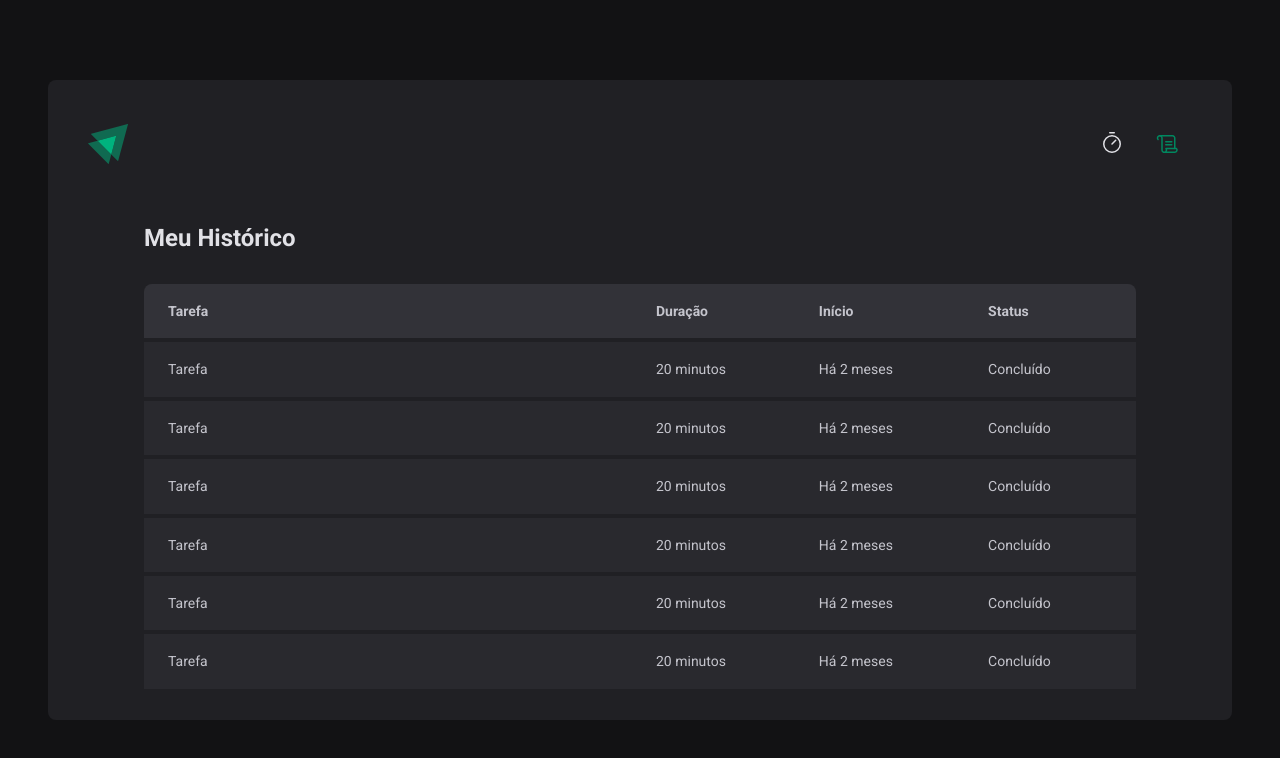
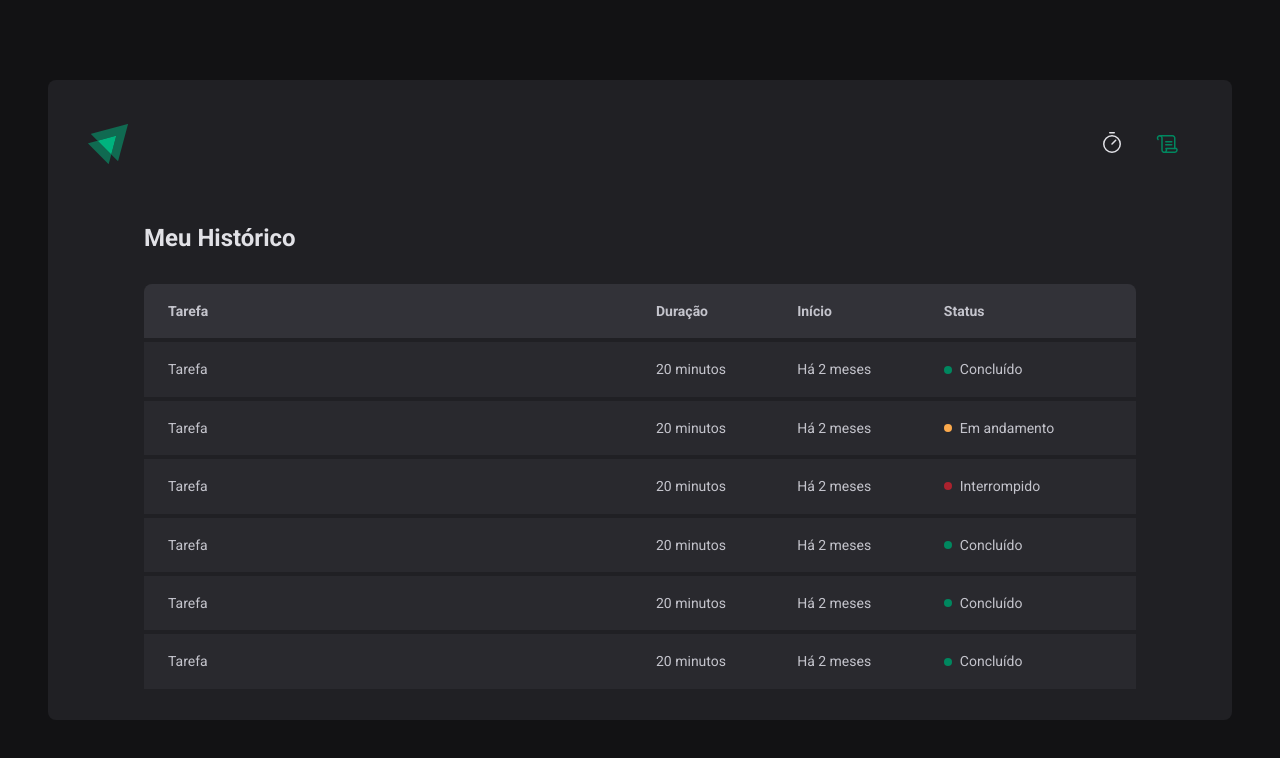
Before and after one commit to CaioVinicius7/ignite-timer, a React (Vite) app: page /history in a window 1280 px wide. Shown: the top 758 px of the page. Built offline with nearby package versions, Linux system fonts and the light colour scheme; a web font is replaced by a local one.

Commit message:
Componente: Status

```diff
--- a/src/pages/History/index.tsx
+++ b/src/pages/History/index.tsx
@@ -1,4 +1,4 @@
-import { HistoryContainer, HistoryList } from "./styles";
+import { HistoryContainer, HistoryList, Status } from "./styles";
 
 function History() {
   return (
@@ -20,37 +20,49 @@
               <td>Tarefa</td>
               <td>20 minutos</td>
               <td>Há 2 meses</td>
-              <td>Concluído</td>
+              <td>
+                <Status statusColor="green"> Concluído </Status>
+              </td>
             </tr>
             <tr>
               <td>Tarefa</td>
               <td>20 minutos</td>
               <td>Há 2 meses</td>
-              <td>Concluído</td>
+              <td>
+                <Status statusColor="yellow"> Em andamento </Status>
+              </td>
             </tr>
             <tr>
               <td>Tarefa</td>
               <td>20 minutos</td>
               <td>Há 2 meses</td>
-              <td>Concluído</td>
+              <td>
+                <Status statusColor="red"> Interrompido </Status>
+              </td>
             </tr>
             <tr>
               <td>Tarefa</td>
               <td>20 minutos</td>
               <td>Há 2 meses</td>
-              <td>Concluído</td>
+              <td>
+                <Status statusColor="green"> Concluído </Status>
+              </td>
             </tr>
             <tr>
               <td>Tarefa</td>
               <td>20 minutos</td>
               <td>Há 2 meses</td>
-              <td>Concluído</td>
+              <td>
+                <Status statusColor="green"> Concluído </Status>
+              </td>
             </tr>
             <tr>
               <td>Tarefa</td>
               <td>20 minutos</td>
               <td>Há 2 meses</td>
-              <td>Concluído</td>
+              <td>
+                <Status statusColor="green"> Concluído </Status>
+              </td>
             </tr>
           </tbody>
         </table>
--- a/src/pages/History/styles.ts
+++ b/src/pages/History/styles.ts
@@ -59,3 +59,27 @@
     }
   }
 `;
+
+const STATUS_COLORS = {
+  yellow: "yellow-500",
+  green: "green-500",
+  red: "red-500"
+} as const;
+
+interface StatusProps {
+  statusColor: keyof typeof STATUS_COLORS;
+}
+
+export const Status = styled.span<StatusProps>`
+  display: flex;
+  align-items: center;
+  gap: 0.5rem;
+
+  &::before {
+    content: "";
+    width: 0.5rem;
+    height: 0.5rem;
+    border-radius: 50%;
+    background: ${(props) => props.theme[STATUS_COLORS[props.statusColor]]};
+  }
+`;
```
